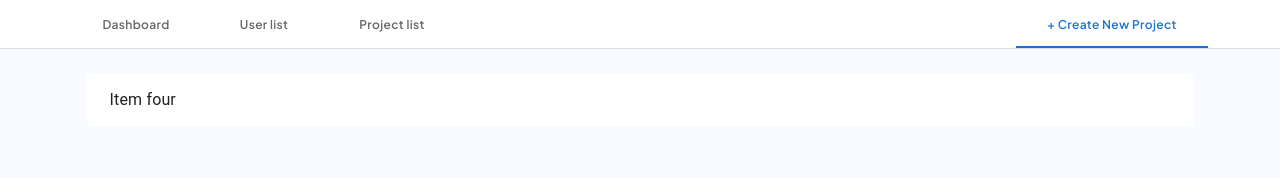
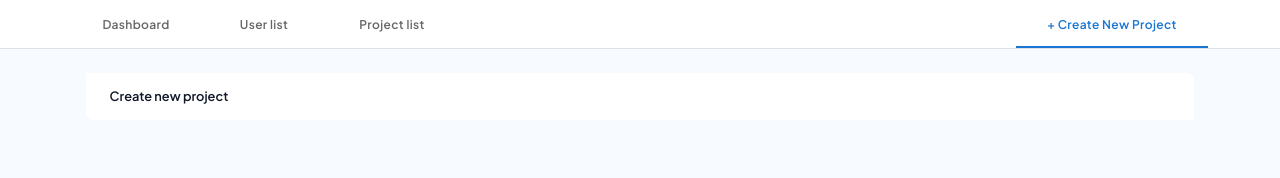
Before and after one commit to MunafHajir/tasksheet-manager, a React (Create React App) app in the folder tasksheet-manager/: page /Dashboard in a window 1280 px wide. Both pictures are taken after a click on the tab "+ Create New Project". Shown: the top 178 px of the page. Built offline with nearby package versions, Linux system fonts and the light colour scheme.

Commit message:
created Create New Project file and started writing code

```diff
--- /dev/null
+++ b/tasksheet-manager/src/Containers/CreateNewProject/CreateNewProject.jsx
@@ -0,0 +1,45 @@
+import React from "react";
+import { createUseStyles } from "react-jss";
+import { CssBaseline } from "@mui/material";
+import Text from "Components/Common/Text";
+
+const useStyle = createUseStyles({
+  CustomTextStyle: {
+    fontFamily: "Plus Jakarta Sans",
+    fontSize: "1vw",
+    fontWeight: "600",
+    color: "#101828",
+  },
+  Main: {
+    fontFamily: "Plus Jakarta Sans",
+    display: "flex",
+    alignItems: "center",
+    gap: "8px",
+  },
+  MainContainer: {
+    display: "flex",
+    justifyContent: "space-between",
+    alignItems: "center",
+  },
+});
+
+const CreateNewProject = () => {
+  const classes = useStyle();
+  return (
+    <>
+      <CssBaseline>
+        <div className={classes.MainContainer}>
+          <div className={classes.Main}>
+            <Text
+              TextVariant={"h5"}
+              title={"Create new project"}
+              classes={classes.CustomTextStyle}
+            />
+          </div>
+        </div>
+      </CssBaseline>
+    </>
+  );
+};
+
+export default CreateNewProject;
--- a/tasksheet-manager/src/Containers/Dashboard/DashboardTabs/DashboardMain.jsx
+++ b/tasksheet-manager/src/Containers/Dashboard/DashboardTabs/DashboardMain.jsx
@@ -7,6 +7,7 @@ import Typography from "@mui/material/Typography";
 import Box from "@mui/material/Box";
 import { createUseStyles } from "react-jss";
 import DashboardProjectList from "../DashboardProjectList/DashboardProjectList";
+import CreateNewProject from "Containers/CreateNewProject/CreateNewProject";
 
 const useStyle = createUseStyles({
   tabs: {
@@ -125,7 +126,7 @@ const DashboardMain = () => {
         </CustomTabPanel>
         <CustomTabPanel value={value} index={3}>
           <Box className={classes.content}>
-            <Typography>Item four</Typography>
+            <CreateNewProject/>
           </Box>
         </CustomTabPanel>
       </Box>
--- a/tasksheet-manager/src/Helper/Routes/Router.js
+++ b/tasksheet-manager/src/Helper/Routes/Router.js
@@ -1,3 +1,4 @@
+import CreateNewProject from 'Containers/CreateNewProject/CreateNewProject'
 import DashboardMain from 'Containers/Dashboard/DashboardTabs/DashboardMain'
 import Layout from 'Layout'
 import React from 'react'
```
Also changed, not shown: 1 other file (tests, documents, lock files or other folders).
